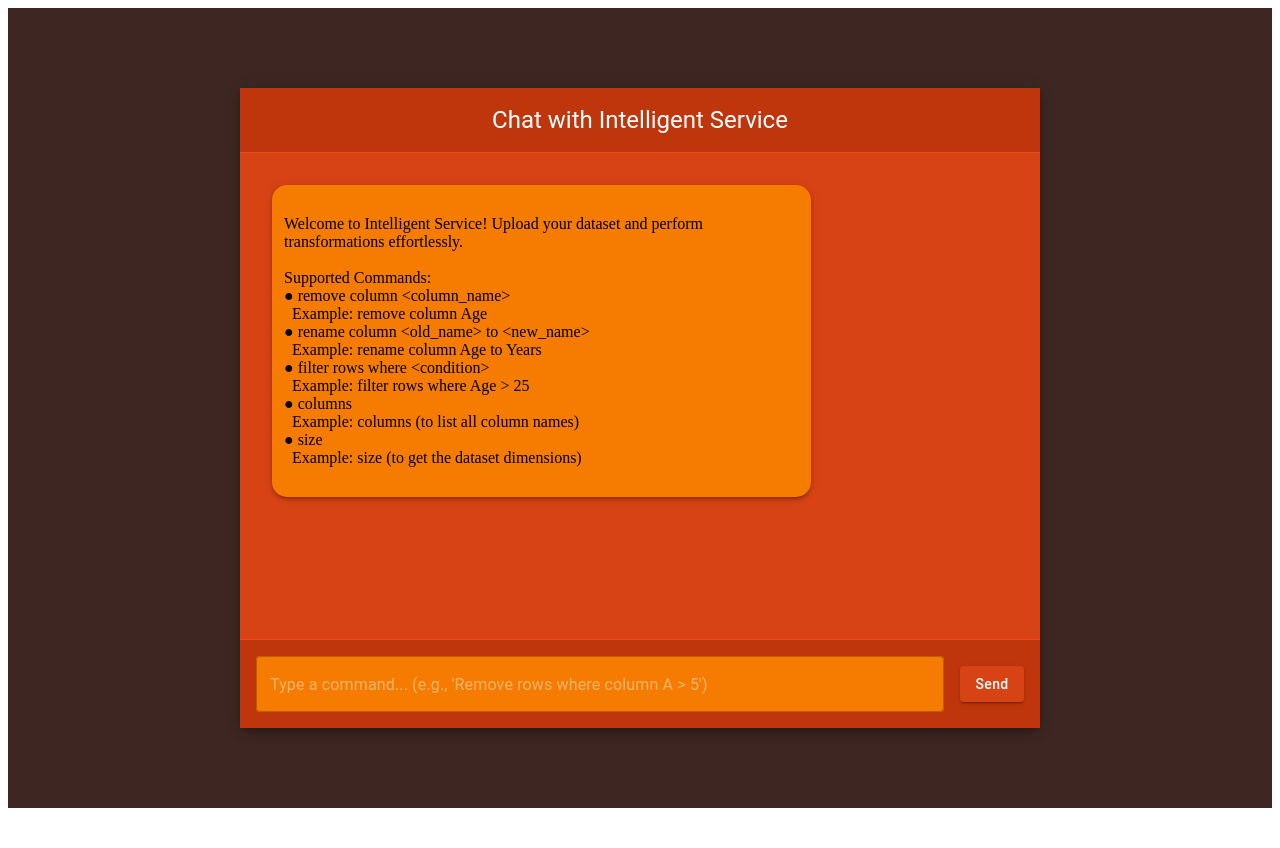
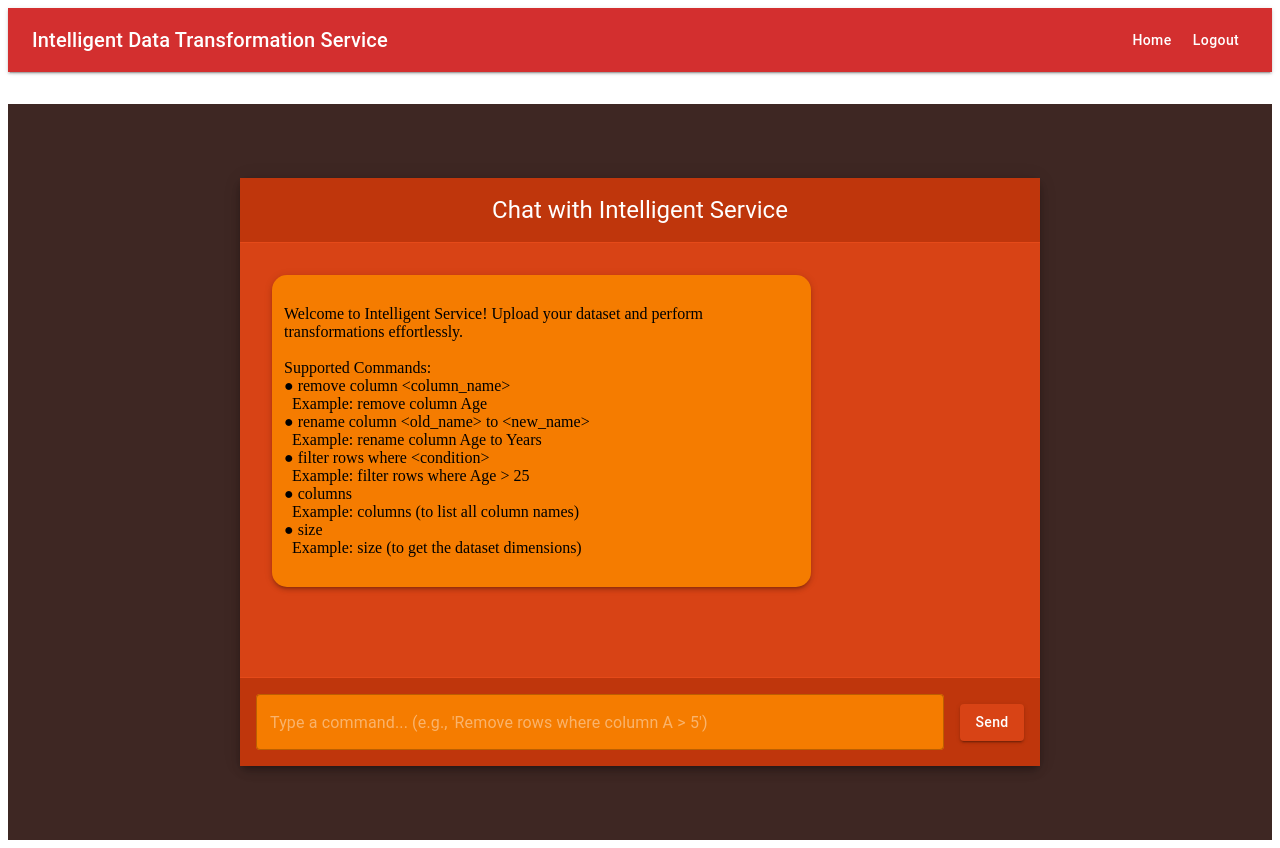
Before and after one commit to rafayak1/Intelligent-Data-Transformation-Service, a React (Create React App) app in the folder code/frontend/: page /chat in a window 1280 px wide. Before the commit the page ends 816 px from the top, so only its background shows below. Built offline with nearby package versions, Linux system fonts and the light colour scheme; sample sign-in values are in the browser's storage.

Commit message:
added navbar to chat

```diff
--- a/code/frontend/src/components/Chat.js
+++ b/code/frontend/src/components/Chat.js
@@ -1,199 +1,3 @@
-// import React, { useState, useEffect } from 'react';
-// import {
-//     Box,
-//     TextField,
-//     Button,
-//     Typography,
-//     Paper,
-//     List,
-//     ListItem,
-//     CircularProgress,
-//     Link,
-// } from '@mui/material';
-// import axios from '../utils/axiosConfig';
-// import { toast } from 'react-toastify';
-
-// const Chat = () => {
-//     const [messages, setMessages] = useState([]);
-//     const [input, setInput] = useState('');
-//     const [isLoading, setIsLoading] = useState(false);
-
-//     // Add welcome message directly in the frontend
-//     useEffect(() => {
-//         const welcomeMessage = `
-// Welcome to Intelligent Service! Upload your dataset and perform transformations effortlessly.
-
-// Supported Commands:
-// ● remove column <column_name>
-//   Example: remove column Age
-// ● rename column <old_name> to <new_name>
-//   Example: rename column Age to Years
-// ● filter rows where <condition>
-//   Example: filter rows where Age > 25
-// ● columns
-//   Example: columns (to list all column names)
-// ● size
-//   Example: size (to get the dataset dimensions)
-//         `;
-//         setMessages([{ sender: 'system', text: welcomeMessage }]);
-//     }, []);
-
-//     // Handle sending user input
-//     const handleSendMessage = async () => {
-//         if (!input.trim()) {
-//             toast.error('Please enter a valid command.');
-//             return;
-//         }
-
-//         setIsLoading(true);
-
-//         try {
-//             const response = await axios.post(
-//                 '/transform',
-//                 { command: input },
-//                 { headers: { Authorization: `Bearer ${localStorage.getItem('token')}` } }
-//             );
-
-//             const { message, download_url } = response.data;
-
-//             setMessages((prev) => [
-//                 ...prev,
-//                 { sender: 'user', text: input },
-//                 { sender: 'ai', text: message },
-//                 ...(download_url ? [{ sender: 'ai', text: `Download your transformed dataset here:`, downloadUrl: download_url }] : [])
-//             ]);
-//             setInput(''); // Clear input box after sending the message
-//         } catch (error) {
-//             const errorMessage = error.response?.data?.message || 'Failed to apply transformation';
-//             setMessages((prev) => [
-//                 ...prev,
-//                 { sender: 'user', text: input },
-//                 { sender: 'ai', text: errorMessage }
-//             ]);
-//             toast.error(errorMessage);
-//         } finally {
-//             setIsLoading(false);
-//         }
-//     };
-
-//     return (
-//         <Box
-//             sx={{
-//                 height: '100vh',
-//                 display: 'flex',
-//                 flexDirection: 'column',
-//                 justifyContent: 'center',
-//                 alignItems: 'center',
-//                 backgroundColor: '#3E2723',
-//             }}
-//         >
-//             <Paper
-//                 elevation={6}
-//                 sx={{
-//                     width: '100%',
-//                     maxWidth: 800,
-//                     height: '80%',
-//                     display: 'flex',
-//                     flexDirection: 'column',
-//                     borderRadius: 2,
-//                     backgroundColor: '#D84315',
-//                     color: '#fff',
-//                 }}
-//             >
-//                 <Typography
-//                     variant="h5"
-//                     textAlign="center"
-//                     sx={{
-//                         padding: 2,
-//                         borderBottom: '1px solid #E64A19',
-//                         backgroundColor: '#BF360C',
-//                     }}
-//                 >
-//                     Chat with Intelligent Service
-//                 </Typography>
-//                 <Box sx={{ flex: 1, overflowY: 'auto', padding: 2 }}>
-//                     <List>
-//                         {messages.map((message, index) => (
-//                             <ListItem
-//                                 key={index}
-//                                 sx={{ justifyContent: message.sender === 'user' ? 'flex-end' : 'flex-start' }}
-//                             >
-//                                 <Paper
-//                                     elevation={3}
-//                                     sx={{
-//                                         padding: 1.5,
-//                                         maxWidth: '70%',
-//                                         borderRadius: '15px',
-//                                         backgroundColor: message.sender === 'user' ? '#FF7043' : '#F57C00',
-//                                         color: message.sender === 'user' ? '#fff' : '#000',
-//                                         whiteSpace: 'pre-wrap', // Preserve line breaks in message text
-//                                     }}
-//                                 >
-//                                     {message.text}
-//                                     {message.downloadUrl && (
-//                                         <Link
-//                                             href={message.downloadUrl}
-//                                             target="_blank"
-//                                             rel="noopener"
-//                                             sx={{
-//                                                 display: 'block',
-//                                                 marginTop: '10px',
-//                                                 color: '#ffcc80',
-//                                                 textDecoration: 'none',
-//                                                 '&:hover': { color: '#fff' },
-//                                             }}
-//                                         >
-//                                             Download Dataset
-//                                         </Link>
-//                                     )}
-//                                 </Paper>
-//                             </ListItem>
-//                         ))}
-//                     </List>
-//                 </Box>
-//                 <Box
-//                     sx={{
-//                         display: 'flex',
-//                         padding: 2,
-//                         backgroundColor: '#BF360C',
-//                         borderTop: '1px solid #E64A19',
-//                         alignItems: 'center',
-//                     }}
-//                 >
-//                     <TextField
-//                         placeholder="Type a command... (e.g., 'Remove rows where column A > 5')"
-//                         fullWidth
-//                         value={input}
-//                         onChange={(e) => setInput(e.target.value)}
-//                         sx={{
-//                             backgroundColor: '#F57C00',
-//                             borderRadius: 1,
-//                             input: { color: '#fff' },
-//                         }}
-//                         disabled={isLoading}
-//                     />
-//                     <Button
-//                         variant="contained"
-//                         color="secondary"
-//                         onClick={handleSendMessage}
-//                         disabled={isLoading}
-//                         sx={{
-//                             marginLeft: 2,
-//                             textTransform: 'none',
-//                             backgroundColor: '#D84315',
-//                             '&:hover': { backgroundColor: '#BF360C' },
-//                         }}
-//                     >
-//                         {isLoading ? <CircularProgress size={24} color="inherit" /> : 'Send'}
-//                     </Button>
-//                 </Box>
-//             </Paper>
-//         </Box>
-//     );
-// };
-
-// export default Chat;
-
 import React, { useState, useEffect, useRef } from 'react';
 import {
     Box,
@@ -207,6 +11,7 @@ import {
     Link,
 } from '@mui/material';
 import axios from '../utils/axiosConfig';
+import Navbar from './Navbar'; // Import the Navbar component
 import { toast } from 'react-toastify';
 
 const Chat = () => {
@@ -271,20 +76,11 @@ Supported Commands:
         } catch (error) {
             const errorMessage = error.response?.data?.message || 'Failed to apply transformation';
 
-            // Check if the error message already exists for the current user input
-            setMessages((prev) => {
-                const userMessages = prev.filter((msg) => msg.sender === 'user' && msg.text === input);
-                const errorExists = prev.some((msg) => msg.sender === 'ai' && msg.text === errorMessage);
-                if (userMessages.length > 0 && errorExists) {
-                    // Prevent duplicate error messages
-                    return prev;
-                }
-                return [
+            setMessages((prev) => [
                 ...prev,
                 { sender: 'user', text: input },
                 { sender: 'ai', text: errorMessage },
-                ];
-            });
+            ]);
         } finally {
             setIsLoading(false);
             setInput(''); // Clear the input box after send
@@ -292,9 +88,14 @@ Supported Commands:
     };
 
     return (
+        <>
+            {/* Include the Navbar */}
+            <Navbar />
+
+            {/* Main Chat Interface */}
             <Box
                 sx={{
-                height: '100vh',
+                    height: 'calc(100vh - 64px)', // Adjust height to account for navbar
                     display: 'flex',
                     flexDirection: 'column',
                     justifyContent: 'center',
@@ -405,6 +206,7 @@ Supported Commands:
                     </Box>
                 </Paper>
             </Box>
+        </>
     );
 };
 
--- a/code/frontend/src/components/Navbar.js
+++ b/code/frontend/src/components/Navbar.js
@@ -15,7 +15,7 @@ const Navbar = () => {
         <AppBar position="sticky" sx={{ mb: 4, bgcolor: '#d32f2f', boxShadow: 2 }}>
             <Toolbar>
                 <Typography variant="h6" sx={{ flexGrow: 1, color: '#fff' }}>
-                    MyApp
+                Intelligent Data Transformation Service
                 </Typography>
                 <Button color="inherit" onClick={() => navigate('/home')} sx={{ textTransform: 'none' }}>
                     Home
```
Lines whose indentation alone changed are shown as unchanged.
